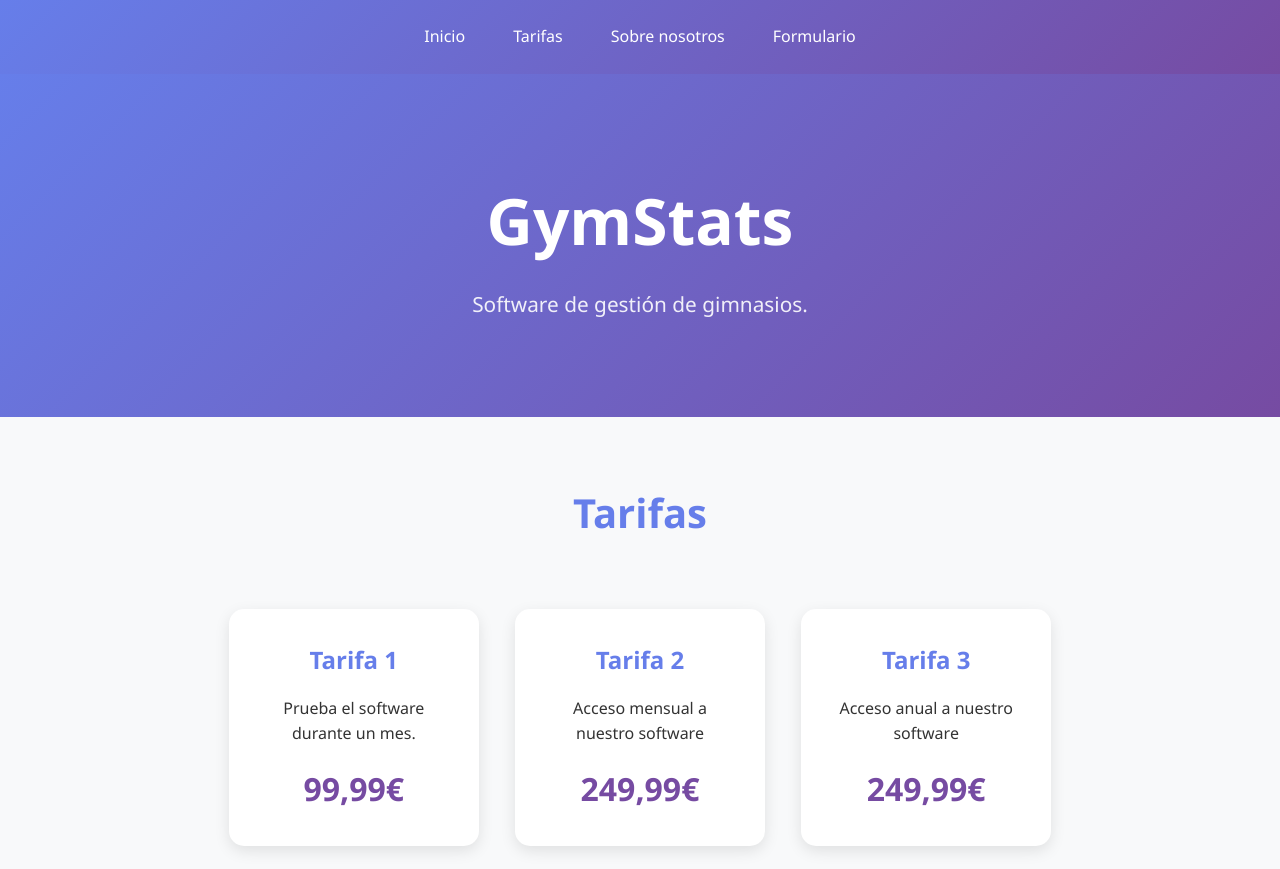
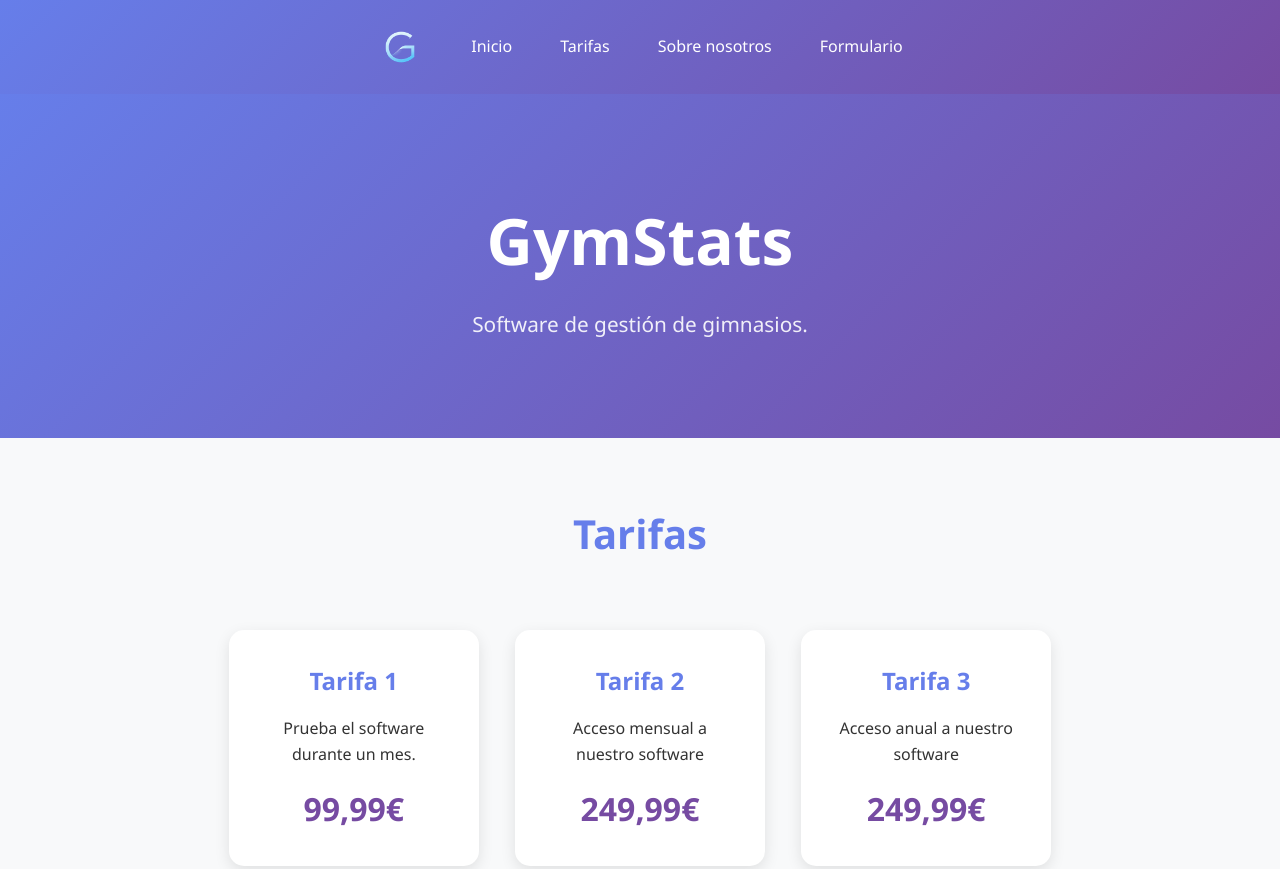
Before and after one commit to cmr-dam/ProyectoIntermodular-ICY, a plain HTML site: page Web/index.html in a window 1280 px wide. Shown: the top 869 px of the page. Drawn offline with Linux system fonts and the light colour scheme.

Commit message:
Se recorta y se quita el fondo del logo, se añade a la página web.

```diff
--- a/Web/css/parts/header.css
+++ b/Web/css/parts/header.css
@@ -5,9 +5,11 @@ header {
     padding: 1.5rem;
     display: flex;
     justify-content: center;
+    align-items: center;
     gap: 3rem;
     box-shadow: 0 2px 10px rgba(0,0,0,0.1);
 }
+
 
 header p {
     color: white;
@@ -15,6 +17,13 @@ header p {
     font-weight: 500;
     transition: transform 0.3s;
 }
+
+#enlaces img{
+  height: 46px;
+  width: auto;
+}
+
+
 
 #enlaces a {
     text-decoration: none;
--- a/Web/index.html
+++ b/Web/index.html
@@ -9,6 +9,7 @@
 
 <body>
     <header id="enlaces">
+        <img src="./img/logo-gymstats-sinfondo.png" alt="Logo de la Empresa GYMSTATS">
         <a href="#inicio">Inicio</a>
         <a href="#tarifas">Tarifas</a>
         <a href="#sobre-nosotros">Sobre nosotros</a>
@@ -103,7 +104,7 @@
     </section>
 
     <footer>
-        <p>Terminos, condiciones, politica privacidad...</p>
+        <p>Terminos - Condiciones - Politicas de Privacidad<p>
         <p>COPYRIGHT © 2025 | GymStats | All rights reserved</p>
     </footer>
     <script src="js/script.js"></script>
```
